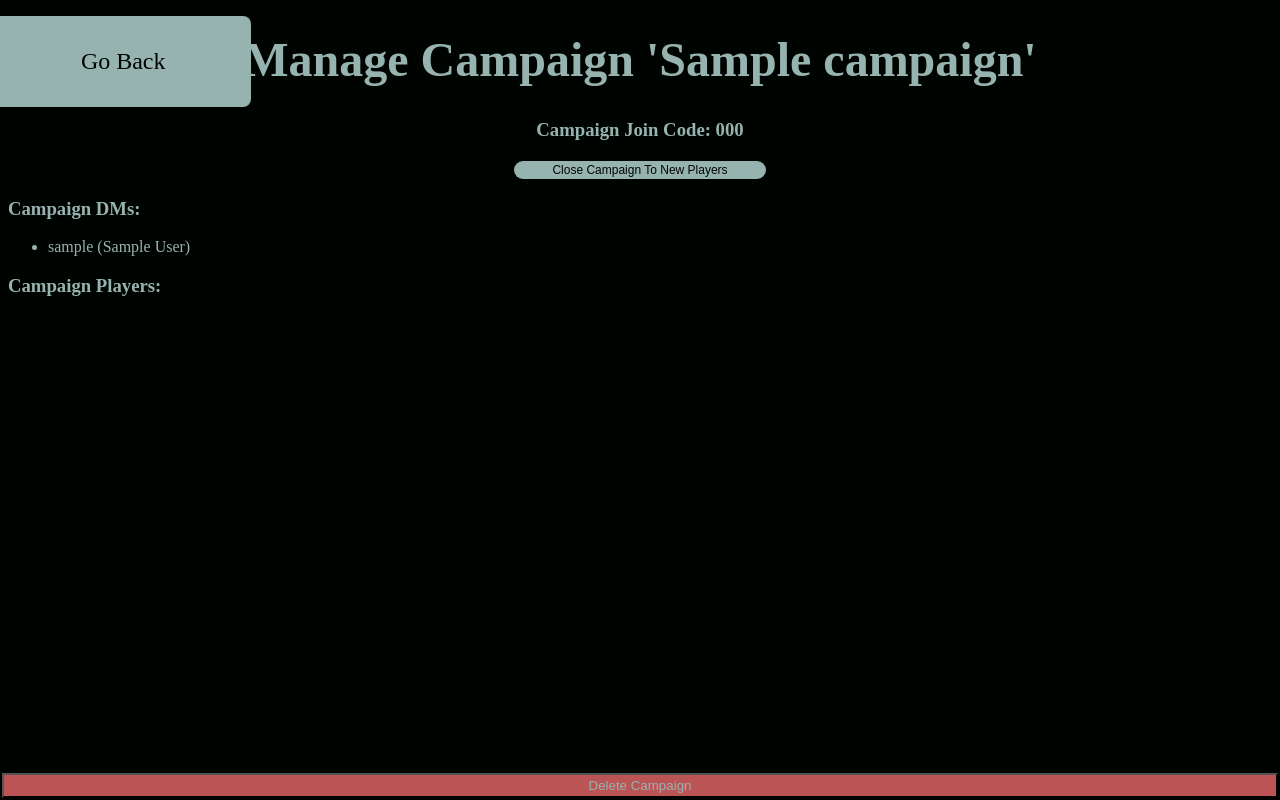
After one commit to Spenser-Dewey/TRPGNoteTracker, a Django app: page /campaign-info/campaign-view/manage/1/ in a window 1280 px wide. The commit adds this page. Run offline with Django 3.2, Linux system fonts and the light colour scheme; a user stored in the database is signed in; tables that the repository leaves empty hold one stand-in row (values such as "Sample post").

Commit message:
Add ability to join and create campaigns

```diff
--- a/dndwebsite/campaign_info/templates/campaign_info/create_campaign.html
+++ b/dndwebsite/campaign_info/templates/campaign_info/create_campaign.html
@@ -10,7 +10,7 @@
 
 {% block content %}
     <div class="top-buttons">
-        <a class="box-button back" onclick="history.back()">Go Back</a>
+        <a class="box-button back" href="{% url 'account' %}">Account</a>
     </div>
     <h1> DM a New Campaign </h1>
 
--- a/dndwebsite/campaign_info/templates/campaign_info/index.html
+++ b/dndwebsite/campaign_info/templates/campaign_info/index.html
@@ -3,6 +3,10 @@
 {% block title %} Campaigns {% endblock %}
 
 {% block content %}
+    <div class="top-buttons">
+        <a class="box-button back" href="{% url 'account' %}">Account</a>
+    </div>
+
     <h1> Active Campaigns: </h1>
     <ul class="campaign-links">
     {% for campaign in my_campaigns %}
--- /dev/null
+++ b/dndwebsite/campaign_info/templates/campaign_info/manage_campaign.html
@@ -0,0 +1,61 @@
+{% extends 'campaign_info/site_template.html' %}
+{% load static %}
+
+{% block title %} Manage Campaign {% endblock %}
+
+{% block scripts %}
+    <script src="{% static 'js/popup_manager.js' %}"></script>
+    <link rel="stylesheet" href="{% static 'css/danger_popup.css' %}">
+{% endblock %}
+
+{% block content %}
+    <div class="top-buttons">
+        <a class="box-button back" href="{% url 'campaign-view' campaign.campaign_id %}">Go Back</a>
+    </div>
+    <div class="popup hidden" id="deleteCampaign">
+        <div>
+            <h2> Are you sure you want to delete campaign "{{campaign.name}}"? This is irreversible. </h2>
+            <div class="button-row">
+                <button class="safe-option" onclick="hidePopup('deleteCampaign')">No Nevermind It's Fine</button>
+                <form action="{% url 'delete-campaign' %}" method='post'>
+                    {% csrf_token %}
+                    <input type="hidden" value="{{campaign.campaign_id}}" name="campaign_id">
+                    <input class="danger-option" type="submit" value="YEAH DELETE">
+                </form>
+            </div>
+        </div>
+    </div>
+
+    <h1> Manage Campaign '{{campaign.name}}' </h1>
+    {% if campaign.join_code != "" %}
+        <h3> Campaign Join Code: <b>{{campaign.join_code}}</b> </h3>
+        <form method="post" action="{% url 'open-campaign' campaign.campaign_id False %}">
+            {% csrf_token %}
+            <input type="submit" class="round-button" style="font-size: 0.75rem; padding: 0.125rem;" value="Close Campaign To New Players" />
+        </form>
+    {% else %}
+        <form method="post" action="{% url 'open-campaign' campaign.campaign_id True %}">
+            {% csrf_token %}
+            <input type="submit" class="round-button" style="font-size: 0.75rem; padding: 0.125rem;" value="Open Campaign To New Players" />
+        </form>
+    {% endif %}
+    <div style="text-align: left">
+        <h3> Campaign DMs: </h3>
+        <ul>
+            {% for dm in dms %}
+                <li> {{dm.username}} ({{dm.first_name}} {{dm.last_name}}) </li>
+            {% endfor %}
+        </ul>
+        <h3> Campaign Players: </h3>
+        <ul>
+          {% for player in players %}
+            <li> {{player.username}} ({{player.first_name}} {{player.last_name}}) </li>
+          {% endfor %}
+        </ul>
+      </div>
+    </div>
+
+    <div class="footer">
+      <button class="danger" onclick="showPopup('deleteCampaign')"> Delete Campaign </button>
+    </div>
+{% endblock %}
--- a/dndwebsite/campaign_info/urls.py
+++ b/dndwebsite/campaign_info/urls.py
@@ -4,9 +4,12 @@ from . import views
 
 urlpatterns = [
     path('campaign-view/', views.indexView, name='view-campaigns'),
+    path('campaign-view/signup/', views.joinCampaign, name='join-campaign'),
     path('campaign-view/create/', views.createCampaign, name='create-campaign'),
     path('campaign-view/delete/', views.deleteCampaign, name='delete-campaign'),
     path('campaign-view/<int:campaign_id>/', views.campaignView, name='campaign-view'),
+    path('campaign-view/manage/<int:campaign_id>/', views.manageCampaignView, name='manage-campaign'),
+    path('campaign-view/open/<int:campaign_id>/<str:open>', views.openCampaignView, name='open-campaign'),
     path('campaign-view/add-note/', views.addNotePost, name='add-note'),
     path('campaign-view/remove-note/', views.removeNote, name='remove-note'),
     path('campaign-view/remove-npc/', views.removeNPC, name='remove-npc'),
--- a/dndwebsite/campaign_info/views.py
+++ b/dndwebsite/campaign_info/views.py
@@ -1,29 +1,94 @@
+import random
+import re
+import string
+
+from django.contrib.auth.decorators import login_required
 from django.conf import settings
+from django.db import IntegrityError
 from django.urls import reverse
+from django.http import HttpResponse
 from django.http.response import Http404
 from django.shortcuts import redirect, get_object_or_404, render
-from .models import Campaign, CampaignForm, NPC, NPCForm, World, WorldForm, Note, Country
+from django.views.decorators.http import require_http_methods, require_safe
 from django.forms.models import model_to_dict
 from django.views.decorators.clickjacking import xframe_options_exempt
-import re
 
+from .models import *
+from user_info.models import Player
 
+@require_safe
+@login_required
 def indexView(request):
     campaign_list = Campaign.objects.all()
     return render(request, "campaign_info/index.html", {'my_campaigns': campaign_list})
 
+@require_safe
+@login_required
 def campaignView(request, campaign_id):
     campaign = get_object_or_404(Campaign, pk=campaign_id)
     notes = Note.objects.filter(campaign_id = campaign.campaign_id).order_by("-post_date")
     countries = Country.objects.filter(world = campaign.world)
-    return render(request, "campaign_info/campaign_view.html", {'campaign': campaign, 'notes': notes, 'country_list': countries })
+    return render(request, "campaign_info/campaign_view.html", {'campaign': campaign, 'notes': notes, 'country_list': countries})
 
+@login_required
+def joinCampaign(request):
+    errors = ""
+    if request.method == 'POST':
+        query_result = list(Campaign.objects.filter(join_code=request.POST['join_code']))
+        if len(query_result) == 1: # join codes are enforced by the DB to be unique
+            campaign =  query_result[0]
+            if len(CampaignRole.objects.filter(campaign=campaign, player=request.user)) == 0:
+                CampaignRole.objects.create(campaign=campaign, player=request.user, is_dm=False)
+                return redirect('campaign-view', campaign.campaign_id)
+            else:
+                errors = "You are already part of that campaign"
+        else:
+            errors = "Campaign Not Found"
+    return render(request, "campaign_info/join_campaign.html", {"errors": errors})
+
+@require_safe
+@login_required
+def manageCampaignView(request, campaign_id):
+    campaign = get_object_or_404(Campaign, pk=campaign_id)
+    participants = CampaignRole.objects.filter(campaign=campaign_id)
+    dms = map(lambda role: role.player, participants.filter(is_dm=True))
+    players = map(lambda role: role.player, participants.filter(is_dm=False))
+    return render(request, "campaign_info/manage_campaign.html", {'campaign': campaign, 'dms': dms, 'players': players })
+
+@require_http_methods(["POST"])
+@login_required
+def openCampaignView(request, campaign_id, open):
+    campaign = get_object_or_404(Campaign, pk=campaign_id)
+    if open == "True":
+        for _ in range(15):
+            try:
+                duplicate = False
+                campaign.join_code = ''.join(random.choice(string.ascii_uppercase) for i in range(6))
+                campaign.save()
+            except IntegrityError:
+                duplicate = True
+            if not duplicate:
+                break
+        if duplicate:
+            error = HttpResponse()
+            error.status_code = 500
+            error.reason_phrase = "Can't allocate an unused join code to your campaign right now, try again later."
+            return error
+    else:
+        campaign.join_code = ""
+        campaign.save()
+    return redirect('manage-campaign', campaign_id)
+
+@require_safe
+@login_required
 def npcView(request, npc_id):
     npc = get_object_or_404(NPC, pk=npc_id)
     campaigns = npc.campaigns.values('pk')
     notes = Note.objects.filter(campaign_id__in = campaigns).filter(note_txt__iregex='\W' + re.escape(npc.name) + '\W').order_by("-post_date")
     return render(request, "campaign_info/npc_info.html", {'npc': npc, 'notes': notes})
 
+@require_safe
+@login_required
 @xframe_options_exempt
 def worldView(request, world_id):
     world = get_object_or_404(World, pk=world_id)
@@ -36,6 +101,8 @@ def worldView(request, world_id):
     countries = list(countries.values_list('name', flat=True))
     return render(request, 'campaign_info/world_map.html', {'world': world, 'map_url': url, "country_map":  dict(zip(countries, country_urls))})
 
+@require_safe
+@login_required
 @xframe_options_exempt
 def countryView(request, world_id, country_id):
     world = get_object_or_404(World, pk=world_id)
@@ -46,33 +113,32 @@ def countryView(request, world_id, country_id):
     url = settings.MEDIA_URL + world["name"] + ".svg"
     return render(request, 'campaign_info/country_map.html', {'world': world, 'map_url': url, "country_name": country.name, "notes": notes})
 
+@require_http_methods(["POST"])
+@login_required
 def addNotePost(request):
-    if request.method == 'POST':
-        campaign = Campaign.objects.get(pk=request.POST["campaign_id"])
-        newNote = Note(campaign_id=campaign, note_txt=request.POST["note-input"])
-        # TODO: Make a NoteForm to validate too long strings
-        newNote.save()
-        return redirect("campaign-view", campaign.campaign_id)
-    return redirect("index")
+    campaign = Campaign.objects.get(pk=request.POST["campaign_id"])
+    newNote = Note(campaign_id=campaign, note_txt=request.POST["note-input"])
+    # TODO: Make a NoteForm to validate too long strings
+    newNote.save()
+    return redirect("campaign-view", campaign.campaign_id)
 
+@require_http_methods(["POST"])
+@login_required
 def removeNote(request):
-    if request.method == 'POST':
-        note = Note.objects.get(pk=request.POST["note_id"])
-        note.delete()
-        return redirect("campaign-view", request.POST["campaign_id"])
-    else:
-        return redirect("index")
+    note = Note.objects.get(pk=request.POST["note_id"])
+    note.delete()
+    return redirect("campaign-view", request.POST["campaign_id"])
 
+@require_http_methods(["POST"])
+@login_required
 def removeNPC(request):
-    if request.method == 'POST':
-        npc = NPC.objects.get(pk=request.POST["npc_id"])
-        if npc is None:
-            raise Http404("That NPC does not exist")
-        npc.delete()
-        return redirect("campaign-view", 1)
-    else:
-        return redirect("index")
+    npc = NPC.objects.get(pk=request.POST["npc_id"])
+    if npc is None:
+        raise Http404("That NPC does not exist")
+    npc.delete()
+    return redirect("campaign-view", 1)
 
+@login_required
 def addNPC(request, npc_id=None):
     if npc_id:
         npc = get_object_or_404(NPC, pk=npc_id)
@@ -95,6 +161,7 @@ def addNPC(request, npc_id=None):
             print("INVALID FORM")
     return render(request, 'campaign_info/add_npc.html', {'form': NPCForm(initial=initial, instance=npc), 'npc_id': npc_id})
 
+@login_required
 def createWorld(request):
     error = ''
     if request.method == 'POST':
@@ -105,20 +172,21 @@ def createWorld(request):
             return redirect('create-campaign')
     return render(request, 'campaign_info/create_world.html', {'form': WorldForm(), 'error': error})
 
+@login_required
 def createCampaign(request):
     if request.method == 'POST':
         formData = CampaignForm(request.POST)
         if(formData.is_valid()):
             campaign = formData.save(commit=True)
+            CampaignRole.objects.create(campaign=campaign, player=request.user, is_dm=True)
             return redirect('campaign-view', campaign.campaign_id)
         else:
             print("INVALID FORM")
     return render(request, 'campaign_info/create_campaign.html', {'form': CampaignForm()})
 
+@require_http_methods(["POST"])
+@login_required
 def deleteCampaign(request):
-    if request.method == 'POST':
-        campaign = Campaign.objects.get(pk=request.POST["campaign_id"])
-        campaign.delete()
-        return redirect("account")
-    else:
-        return redirect('campaign-view', request.POST["campaign_id"])
+    campaign = Campaign.objects.get(pk=request.POST["campaign_id"])
+    campaign.delete()
+    return redirect("account")
--- a/dndwebsite/user_info/templates/account/profile.html
+++ b/dndwebsite/user_info/templates/account/profile.html
@@ -21,7 +21,7 @@
             <a href="{% url 'view-campaigns' %}" class="link-bubble">
               View My Campaigns
             </a>
-            <a href="{% url 'login' %}" class="link-bubble">
+            <a href="{% url 'join-campaign' %}" class="link-bubble">
               Sign up for a Campaign
             </a>
             <a href="{% url 'create-campaign' %}" class="link-bubble">
```
Also changed, not shown: dndwebsite/campaign_info/models.py (+8 -0 lines), dndwebsite/campaign_info/templates/campaign_info/campaign_view.html (+2 -16 lines), dndwebsite/campaign_info/templates/campaign_info/join_campaign.html (added, +30 -0 lines), dndwebsite/campaign_info/migrations/0007_campaign_join_code_campaignrole.py (added), dndwebsite/campaign_info/migrations/0008_alter_campaignrole_campaign.py (added).
